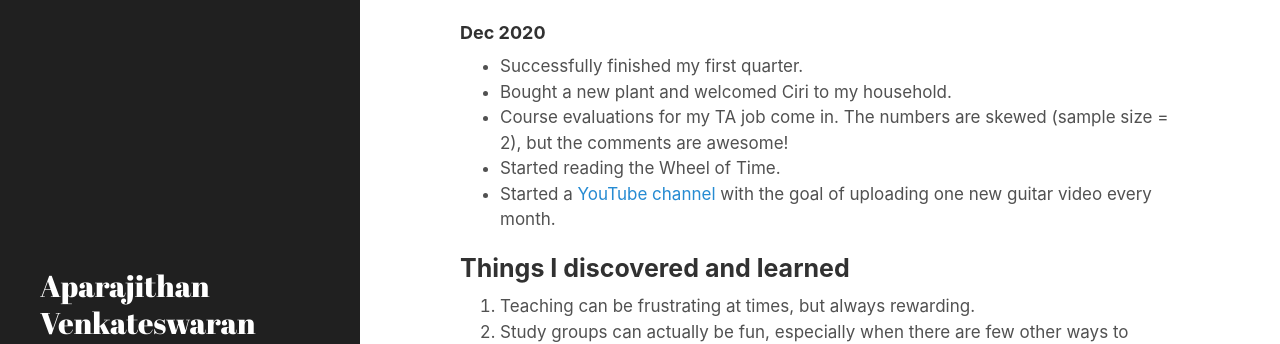
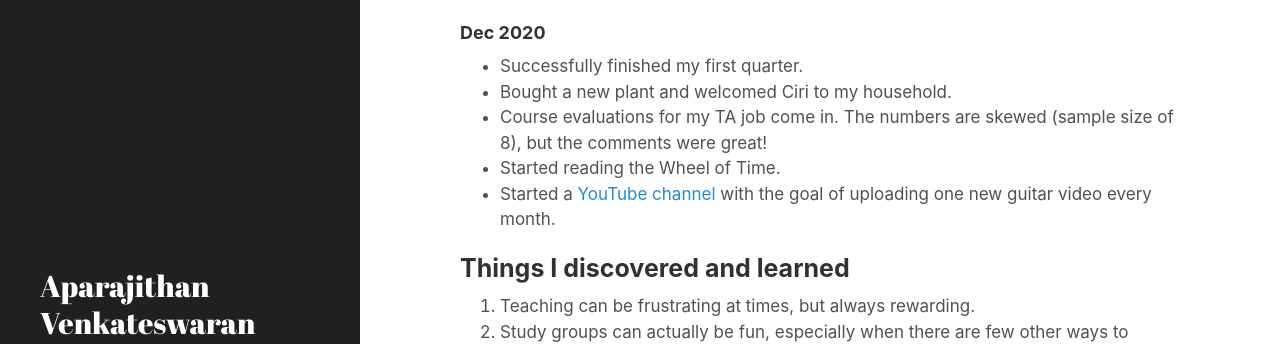
Before and after one commit to AparaV/aparavenkat.com, a Jekyll site: the page built from _posts/2021-03-21-looking-back-2020.md, in a window 1280 px wide and 900 px high, scrolled down 1554 px. Shown: the part 153-497 px from the top of the window. Built offline with Jekyll 4.4.1, drawn with Linux system fonts in a browser that asks for light colours; nearby versions of some CDN libraries; formulas are drawn with MathJax 3; comment, search, counter and statistics services are not loaded.

Commit message:
Edits to post and teaching page

```diff
--- a/_posts/2021-03-21-looking-back-2020.md
+++ b/_posts/2021-03-21-looking-back-2020.md
@@ -66,7 +66,7 @@ This time, I'll just list the highlights (ups and downs) of the past year, and t
 #### Dec 2020
 - Successfully finished my first quarter.
 - Bought a new plant and welcomed Ciri to my household.
-- Course evaluations for my TA job come in. The numbers are skewed (sample size = 2), but the comments are awesome!
+- Course evaluations for my TA job come in. The numbers are skewed (sample size of 8), but the comments were great!
 - Started reading the Wheel of Time.
 - Started a <a href="https://www.youtube.com/channel/UChH_1D4z__VJ0Wy6_JRTJsA" target="_blank">YouTube channel</a> with the goal of uploading one new guitar video every month.
 
```
Also changed, not shown: teaching.md (+1 -0 lines).
